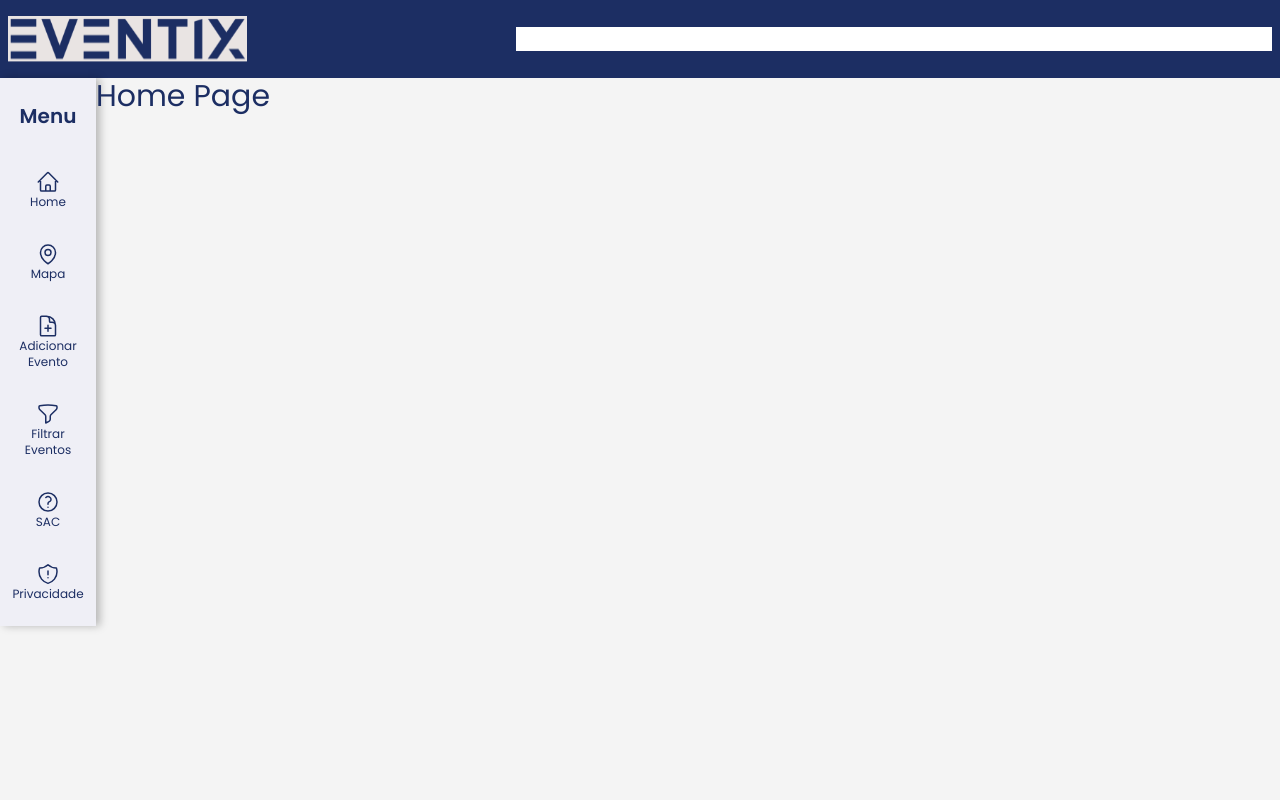
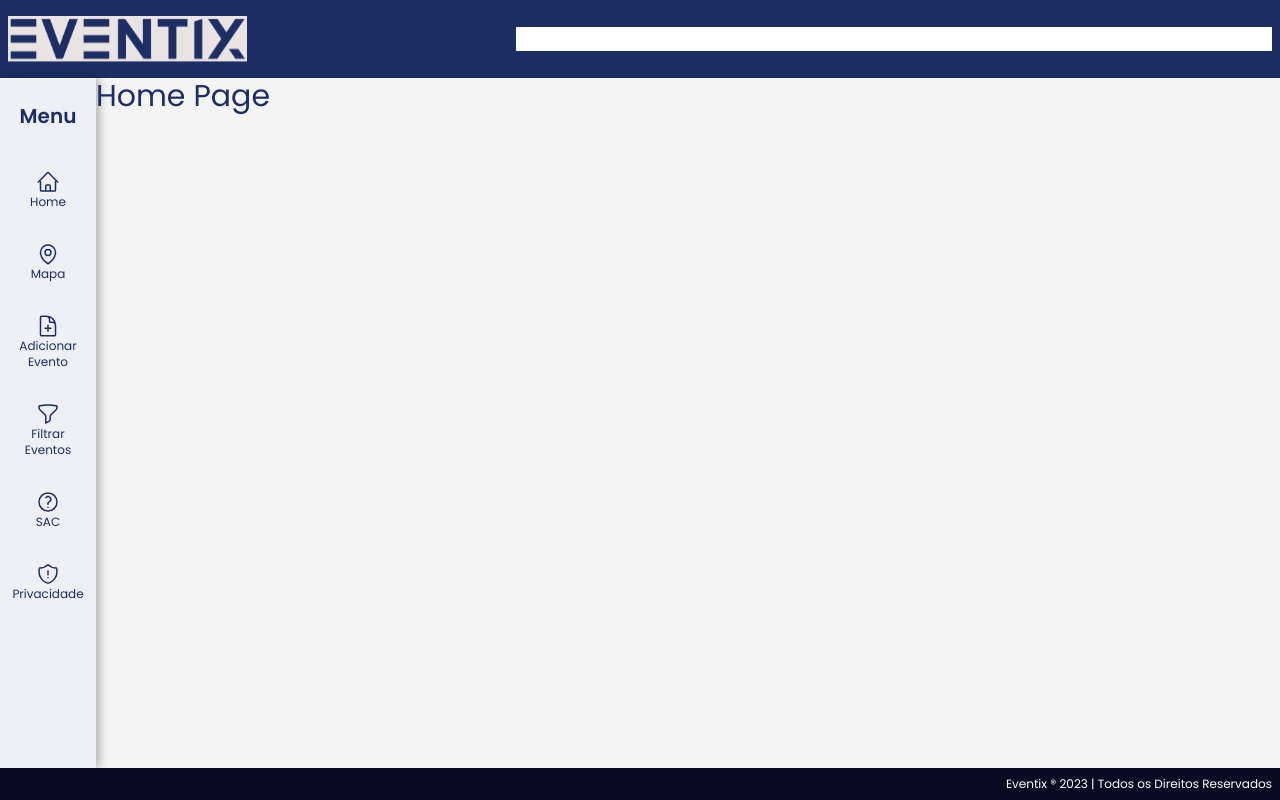
Before and after one commit to kenmarcos/eventix_front, a Next.js app: page / in a window 1280 px wide. Built offline with nearby package versions, Linux system fonts and the light colour scheme.

Commit message:
feat: add Footer

```diff
--- /dev/null
+++ b/src/app/components/footer/Footer.tsx
@@ -0,0 +1,15 @@
+const Footer = () => {
+  const year = new Date().getFullYear();
+
+  return (
+    <footer className="bg-blue-dark">
+      <div className="container mx-auto p-2">
+        <p className="text-white text-right text-xs">
+          Eventix ® {year} | Todos os Direitos Reservados
+        </p>
+      </div>
+    </footer>
+  );
+};
+
+export default Footer;
--- a/src/app/layout.tsx
+++ b/src/app/layout.tsx
@@ -2,6 +2,7 @@ import type { Metadata } from "next";
 import { Poppins } from "next/font/google";
 
 import Aside from "./components/aside/Aside";
+import Footer from "./components/footer/Footer";
 import Header from "./components/header/Header";
 
 import "./globals.css";
@@ -23,11 +24,15 @@ export default function RootLayout({
   return (
     <html lang="pt_BR">
       <body className={`${poppins.className} bg-gray-extraLight`}>
-        <Header />
+        <div className="h-screen flex flex-col">
+          <Header />
 
-        <div className="flex 2xl:container 2xl:mx-auto">
-          <Aside />
-          <main className="flex-1">{children}</main>
+          <div className="flex flex-1 2xl:container 2xl:mx-auto">
+            <Aside />
+            <main className="flex-1">{children}</main>
+          </div>
+
+          <Footer />
         </div>
       </body>
     </html>
--- a/tailwind.config.ts
+++ b/tailwind.config.ts
@@ -13,7 +13,7 @@ const config: Config = {
           extraLight: "#efeff6",
           light: "#d1e8ff",
           primary: "#1c2e63",
-          dark: "##1C2143",
+          dark: "#080b21",
         },
         gray: {
           extraLight: "#f4f4f4",
```
